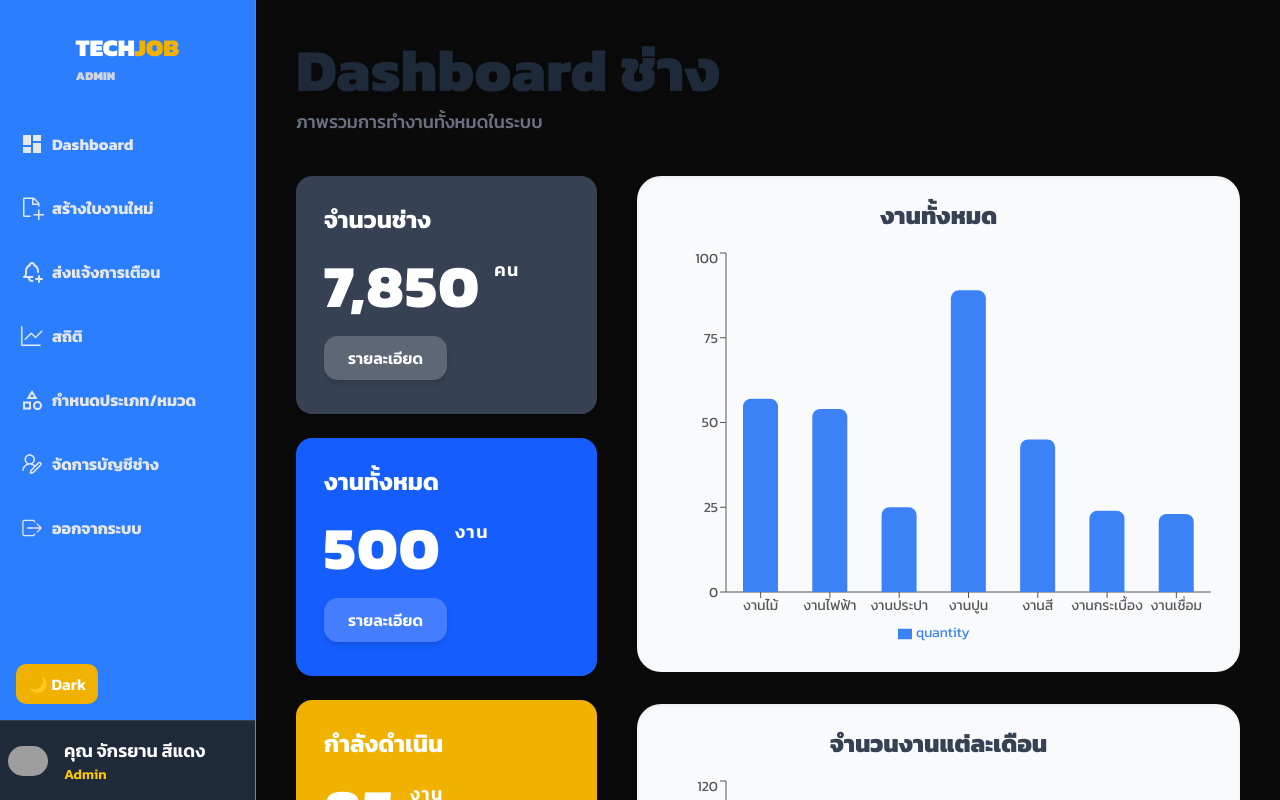
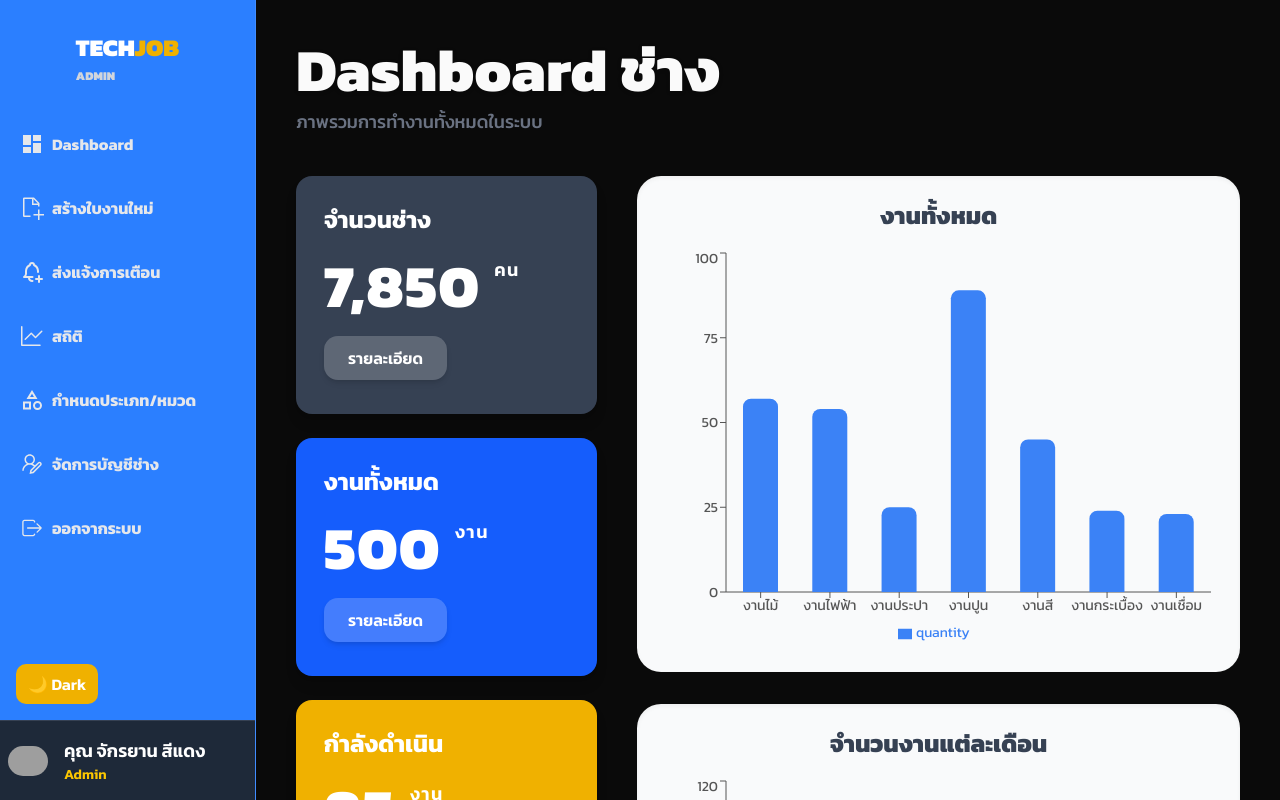
Before and after one commit to PhicharatMns/product-year-two, a React (Vite) app in the folder frontend/: page /dashboard in a window 1280 px wide. Shown: the top 800 px of the page. Built offline with nearby package versions, Linux system fonts and the light colour scheme; grey boxes are pictures that could not be loaded.

Commit message:
take light dark from beer

```diff
--- a/frontend/src/Admin/Dashboard.tsx
+++ b/frontend/src/Admin/Dashboard.tsx
@@ -39,7 +39,7 @@ export default function Dashboard() {
 
 
         <header>
-          <h1 className="text-4xl sm:text-5xl md:text-6xl font-extrabold text-gray-800 drop-shadow-sm">
+          <h1 className="text-4xl sm:text-5xl md:text-6xl font-extrabold  drop-shadow-sm">
             Dashboard ช่าง
           </h1>
           <p className="text-gray-500 mt-2 text-lg font-medium">
--- a/frontend/src/Admin/Notification.tsx
+++ b/frontend/src/Admin/Notification.tsx
@@ -8,12 +8,12 @@ export default function Notification() {
             <p className="ml-10">ชายใจซื่อ เจอสร้อยข้อมือทองคำหนัก 1 บาท เก็บไว้รอคืนเจ้าของนานนับเดือน เผยไม่คิดขายแม้ชีวิตลำบาก มีเพียงจักรยานคู่ใจคันเดียว ไม่สะดวกเดินทางไปแจ้งตำรวจ ด้านเจ้าของมอบเงินให้ 3 พัน ตอบแทนน้ำใจ</p>
 
             </div>
-        <div className="bg-gray-100 hover:scale-102 duration-200 border-b hover:bg-gray-200">
-              <p className="text-2xl font-bold p-5">ซ่อมหม้อแปลง ซอยบางนา 54 <span className="rounded-sm text-sm p-1 bg-blue-500 text-white">แจ้งเตือน</span></p>
+        <div className=" hover:scale-102 duration-200 border-b border rounded-2xl border-gray-700  bg-gray-500 text-yellow-500">
+              <p className="text-2xl font-bold p-5 ">ซ่อมหม้อแปลง ซอยบางนา 54 <span className="rounded-sm text-sm p-1 bg-blue-500 text-white">แจ้งเตือน</span></p>
             <p className="ml-10">ชายใจซื่อ เจอสร้อยข้อมือทองคำหนัก 1 บาท เก็บไว้รอคืนเจ้าของนานนับเดือน เผยไม่คิดขายแม้ชีวิตลำบาก มีเพียงจักรยานคู่ใจคันเดียว ไม่สะดวกเดินทางไปแจ้งตำรวจ ด้านเจ้าของมอบเงินให้ 3 พัน ตอบแทนน้ำใจ</p>
 
         </div>
-        <div className="bg-gray-100 hover:scale-102 duration-200 border-b hover:bg-gray-200">
+        <div className="bg-gray-100 hover:scale-102 duration-200 border-b  hover:bg-gray-200">
               <p className="text-2xl font-bold p-5">สร้างตึก 12 SPU <span className="rounded-sm text-sm p-1 bg-yellow-500 text-white">รอดำเนินการ</span></p>
             <p className="ml-10">ชายใจซื่อ เจอสร้อยข้อมือทองคำหนัก 1 บาท เก็บไว้รอคืนเจ้าของนานนับเดือน เผยไม่คิดขายแม้ชีวิตลำบาก มีเพียงจักรยานคู่ใจคันเดียว ไม่สะดวกเดินทางไปแจ้งตำรวจ ด้านเจ้าของมอบเงินให้ 3 พัน ตอบแทนน้ำใจ</p>
 
--- a/frontend/src/Admin/Searchpastjobs.tsx
+++ b/frontend/src/Admin/Searchpastjobs.tsx
@@ -98,8 +98,8 @@ const Searchpastjobs: React.FC = () => {
   };
 
   return (
-    <div className="bg-blue-50 w-380 mx-auto py-10 min-h-screen">
-      <div className="container mx-auto bg-white rounded-xl shadow-lg p-6">
+    <div className=" w-380 mx-auto py-10 min-h-screen">
+      <div className="container mx-auto  rounded-xl shadow-lg p-6">
         {/* Header */}
         <div className="flex flex-col md:flex-row justify-between items-center mb-8 gap-5">
           <h2 className="text-3xl font-bold text-blue-700">
```
